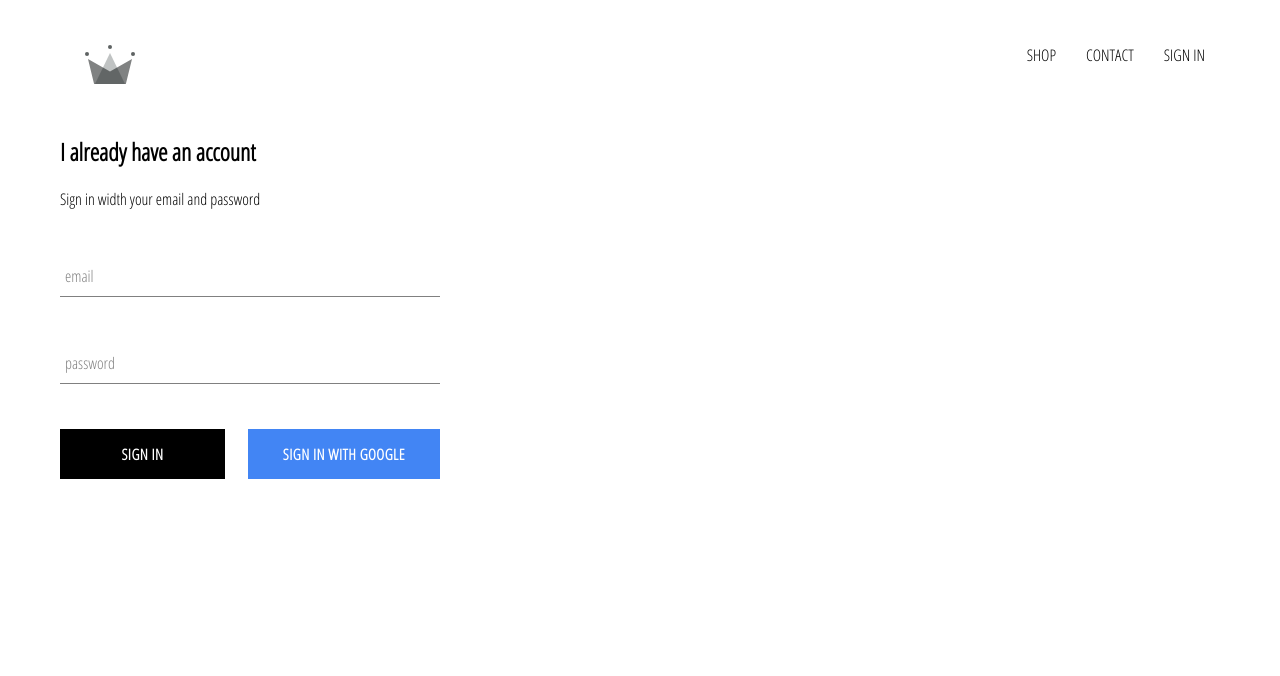
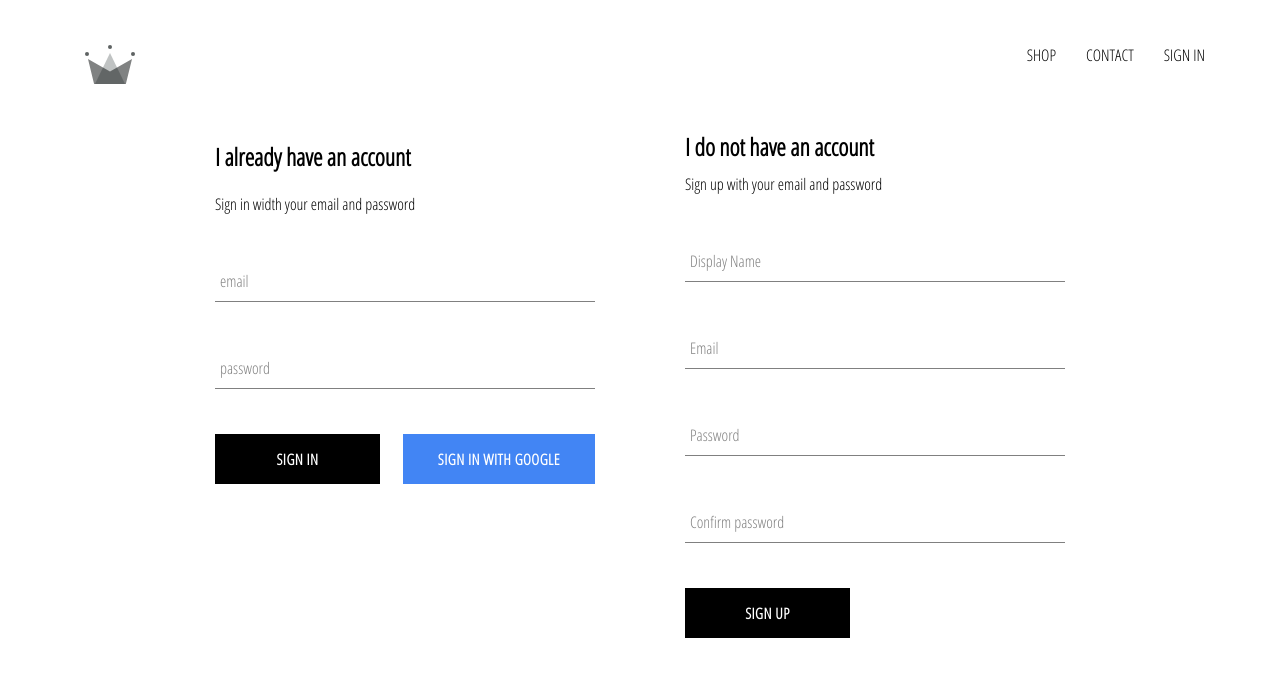
Before and after one commit to aoliya/clothing-shop, a React (Create React App) app: page /signin in a window 1280 px wide. Shown: the top 676 px of the page. Built offline with nearby package versions, Linux system fonts and the light colour scheme; no server answers.

Commit message:
implemented firebase utils, included ability to store authenticated users into our firestore db

```diff
--- a/public/index.html
+++ b/public/index.html
@@ -9,7 +9,7 @@
       name="description"
       content="Web site created using create-react-app"
     />
-    <link rel="apple-touch-icon" href="%PUBLIC_URL%/logo192.png" />
+    <!-- <link rel="apple-touch-icon" href="%PUBLIC_URL%/logo192.png" /> -->
 
     <link rel="manifest" href="%PUBLIC_URL%/manifest.json" />
 
--- a/src/App.js
+++ b/src/App.js
@@ -4,7 +4,7 @@
 import {Switch, Route} from 'react-router-dom';
 import Header from './components/header/header.component';
 import SignInAndSignUpPAge from './pages/sign-in-and-sign-up/sign-in-and-sign-up.component.js';
-import {auth} from './firebase/firebase.utils';
+import {auth, createUserProfileDocument} from './firebase/firebase.utils';
 
 import './App.css';
 
@@ -18,18 +18,45 @@
 
       currentUser: null
     }
+
+
   }
 
   unsubscribeFromAuth = null;
 
+  // componentDidMount(){
+
+  //   this.unsubscribeFromAuth = auth.onAuthStateChanged(async user => {
+  //     // this.setState({currentUser: user})
+  //     // createUserProfileDocument(user);
+  //     // console.log(user)
+  //   })
+  // }
+
   componentDidMount(){
+     this.unsubscribeFromAuth = auth.onAuthStateChanged(async userAuth => {
+       //if userAuth exists
+        if(userAuth){
+          const userRef = await createUserProfileDocument(userAuth);
+          userRef.onSnapshot(snapShot => {
+            this.setState({
+              currentUser: {
+                id: snapShot.id,
+                ...snapShot.data()
+              }
 
-    this.unsubscribeFromAuth = auth.onAuthStateChanged(user => {
-      this.setState({currentUser: user})
+            });
+            console.log(this.state)
+          })
 
-      console.log(user)
-    })
-  }
+        }
+        else{
+          this.setState({currentUser:userAuth})
+        }
+
+      })
+    }
+
 
   componentWillUnmount(){
     this.unsubscribeFromAuth();
--- a/src/components/form-input/form-input.component.js
+++ b/src/components/form-input/form-input.component.js
@@ -2,7 +2,7 @@
 
 import './form-input.styles.scss';
 
-const FormInput =({ handleChange, label, ... otherProps }) => (
+const FormInput =({ handleChange, label, ...otherProps }) => (
 <div className="group">
    <input className="form-input" onChange={handleChange} {...otherProps} />
    {
--- /dev/null
+++ b/src/components/sign-up/sign-up.component.js
@@ -0,0 +1,109 @@
+import React from 'react';
+import FormInput from '../form-input/form-input.component';
+import CustomButton from '../custom-button/custom-button.component';
+import {auth, createUserProfileDocument} from '../../firebase/firebase.utils'
+
+import './sign-up.styles.scss';
+
+class SignUp extends React.Component {
+    constructor() {
+        super();
+
+
+        this.state = {
+            displayName: '',
+            email: '',
+            password:'',
+            confirmPassword: ''
+        }
+    }
+
+    handleSubmit = async e => {
+        e.preventDefault();
+        const {displayName, email, password, confirmPassword} = this.state;
+        if(password!== confirmPassword){
+            alert("Passwords don't match")
+            return;
+        }
+        try{
+            const {user} = await auth.createUserWithEmailAndPassword(email, password);
+            await createUserProfileDocument(user, {displayName})
+            this.setState({
+                displayName: '',
+                email: '',
+                password:'',
+                confirmPassword: ''
+
+
+            })
+
+        }catch(error){
+           console.log(error)
+        }
+
+    }
+
+
+    handleChange = e => {
+        const {name, value} = e.target;
+        this.setState({[name]: value});
+    }
+
+    render(){
+        const {displayName, email, password, confirmPassword} = this.state;
+        return(
+            <div className="sign-up">
+                <h2 className="title">I do not have an account</h2>
+                <span>Sign up with your email and password</span>
+                <form className="sign-up-form" onSubmit={this.handleSubmit}>
+                    <FormInput
+                       type="text"
+                       name="displayName"
+                       value={displayName}
+                       onChange={this.handleChange}
+                       label="Display Name"
+                       required
+                    >
+
+                    </FormInput>
+                    <FormInput
+                       type="email"
+                       name="email"
+                       value={email}
+                       onChange={this.handleChange}
+                       label="Email"
+                       required
+                    >
+
+                    </FormInput>
+                    <FormInput
+                       type="password"
+                       name="password"
+                       value={password}
+                       onChange={this.handleChange}
+                       label="Password"
+                       required
+                    >
+
+                    </FormInput>
+                    <FormInput
+                       type="password"
+                       name="confirmPassword"
+                       value={confirmPassword}
+                       onChange={this.handleChange}
+                       label="Confirm password"
+                       required
+                    >
+
+                    </FormInput>
+                    <CustomButton type="submit">
+                        SIGN UP
+                    </CustomButton>
+                </form>
+            </div>
+        )
+    }
+}
+
+
+export default SignUp;
--- /dev/null
+++ b/src/components/sign-up/sign-up.styles.scss
@@ -0,0 +1,9 @@
+.sign-up {
+  display: flex;
+  flex-direction: column;
+  width: 380px;
+
+  .title {
+    margin: 10px 0;
+  }
+}
--- a/src/firebase/firebase.utils.js
+++ b/src/firebase/firebase.utils.js
@@ -12,6 +12,33 @@
     measurementId: "G-BKCHK3JT5W"
   };
 
+export const createUserProfileDocument = async (userAuth, additionalData) => {
+  //if user does not sign in then will exit the function
+  if(!userAuth) return;
+
+  const userRef = firestore.doc(`users/${userAuth.uid}`);
+
+  const snapShot = await userRef.get();
+  if(!snapShot.exists){
+    const {displayName, email} = userAuth;
+    const createdAt = new Date();
+
+    try{
+      await userRef.set({
+        displayName,
+        email,
+        createdAt,
+        ...additionalData
+      })
+    }
+    catch(error){
+      console.log("error creating user", error.message)
+    }
+  }
+  return userRef;
+}
+
+
   firebase.initializeApp(config);
 
   export const auth = firebase.auth();
--- a/src/pages/sign-in-and-sign-up/sign-in-and-sign-up.component.js
+++ b/src/pages/sign-in-and-sign-up/sign-in-and-sign-up.component.js
@@ -1,11 +1,14 @@
 import React from 'react';
 import SignIn from '../../components/sign-in/sign-in.component'
+import SignUp from '../../components/sign-up/sign-up.component'
+
 
 import './sign-in-and-sign-up.styles.scss';
 
 const SignInAndSignUpPAge = () => (
 <div className="sign-in-and-sign-up">
  <SignIn />
+ <SignUp />
 </div>
 
 )
--- a/src/pages/sign-in-and-sign-up/sign-in-and-sign-up.styles.scss
+++ b/src/pages/sign-in-and-sign-up/sign-in-and-sign-up.styles.scss
@@ -0,0 +1,6 @@
+.sign-in-and-sign-up {
+  width: 850px;
+  display: flex;
+  justify-content: space-between;
+  margin: 30px auto;
+}
```
Also changed, not shown: public/manifest.json.
